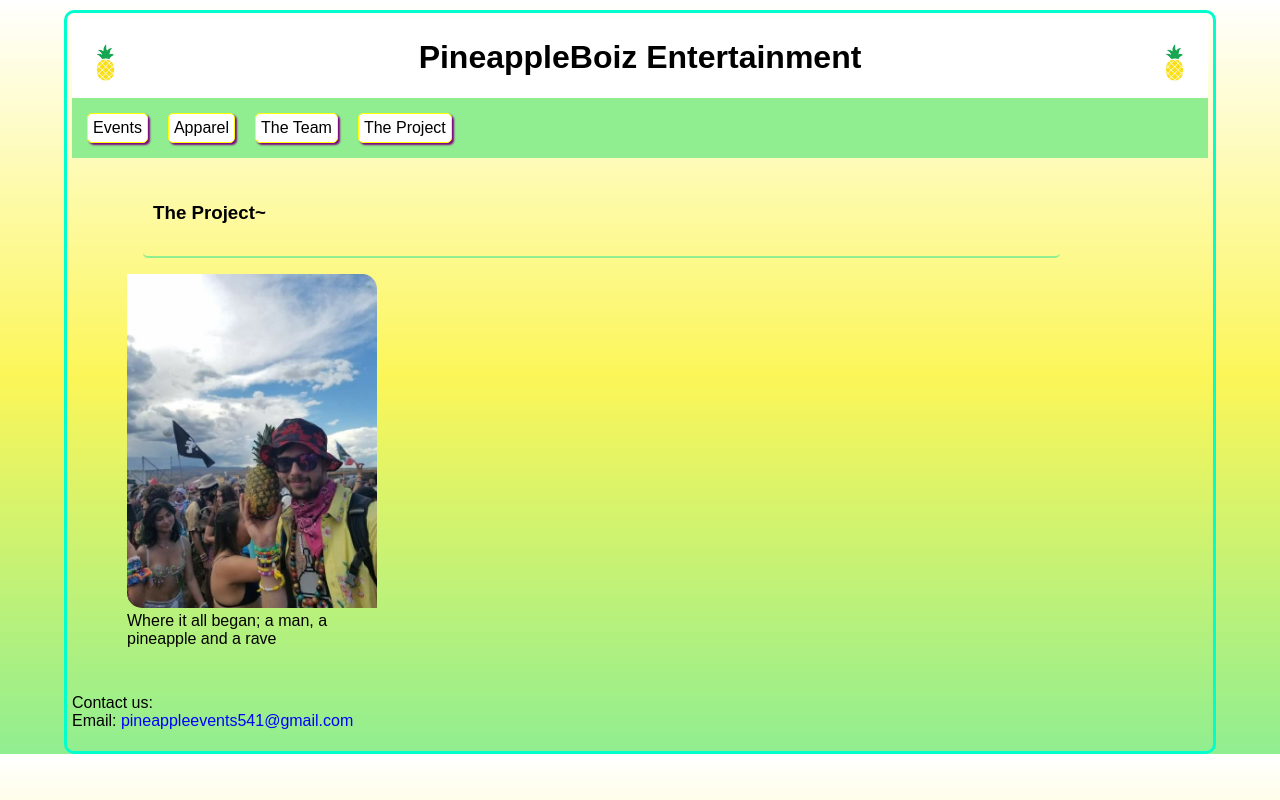
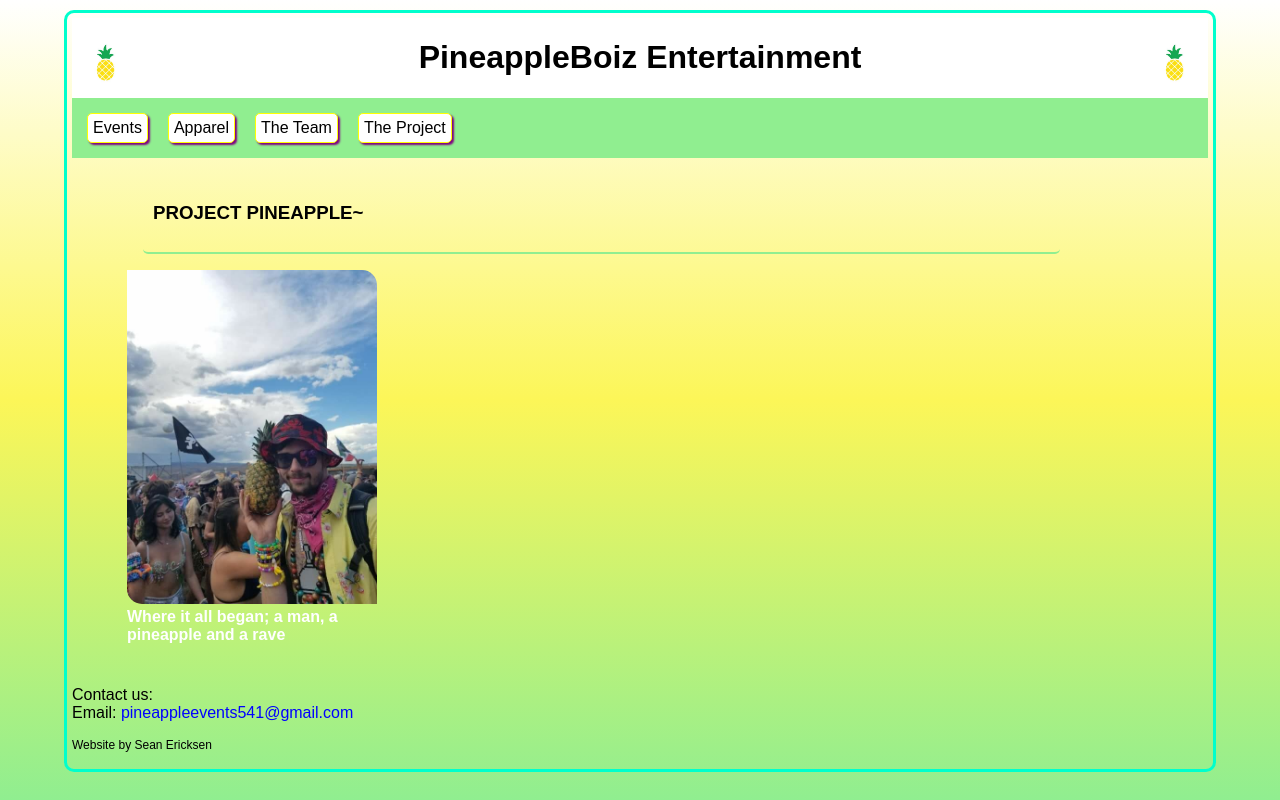
Before and after one commit to sericksen/pineappleBoiz, a plain HTML site: page theProject.html in a window 1280 px wide. Drawn offline with Linux system fonts and the light colour scheme.

Commit message:
fix background and remove article overflow

```diff
--- a/stylesheets/pboiz.css
+++ b/stylesheets/pboiz.css
@@ -9,6 +9,9 @@ body {
   width: 90%;
   margin: auto;
   font-size: 16px;
+  height: 100%;
+  background-repeat: no-repeat;
+  background-attachment: fixed;
 }
 
 a {
@@ -93,17 +96,16 @@ a {
 */
 
 #article {
-  height: 500px;
+  height: auto;
   grid-column: 1/4;
   grid-row: 3;
   margin-left: 15px;
   background-color: none;
-  overflow-y: auto;
-  overflow-x: hidden;
   display: grid;
   grid-template-columns: auto;
   grid-template-rows: repeat(6, auto-fit);
   width: auto;
+  height: auto-fit;
 }
 
 .bio {
@@ -133,8 +135,14 @@ a {
   border-radius: 0px 15px 0px 15px;
 }
 
+.tag {
+  font-size: 12px;
+}
+
 figcaption {
   width: inherit;
+  color: white;
+  font-weight: bold;
 }
 
 footer {
--- a/theProject.html
+++ b/theProject.html
@@ -43,7 +43,7 @@
     <div id="article">
       <article class="bio">
 
-        <h3>The Project~</h3>
+        <h3>PROJECT PINEAPPLE~</h3>
 
       </article>
       <figure class="events">
@@ -55,6 +55,7 @@
       <p>
         Contact us: <br> Email: <a href="mailto: pineappleevents541@gmail.com" style="color:blue;">pineappleevents541@gmail.com</a>
       </p>
+      <p class="tag">Website by Sean Ericksen</p>
     </footer>
   </div>
 </body>
```
Also changed, not shown: apparel.html (+1 -0 lines), events.html (+1 -0 lines), theTeam.html (+2 -2 lines).
